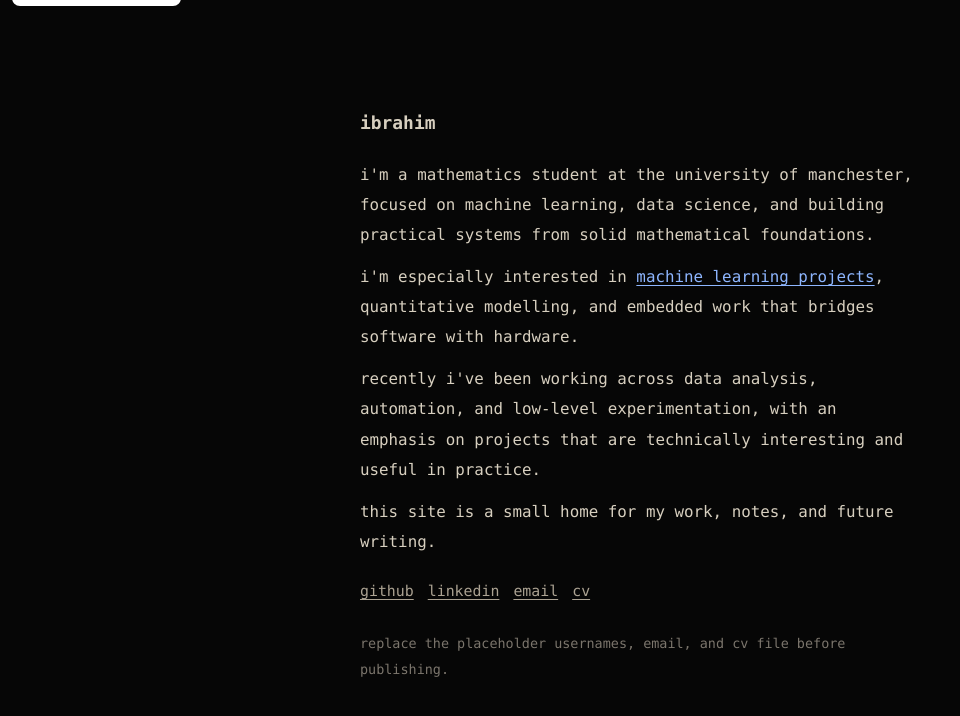
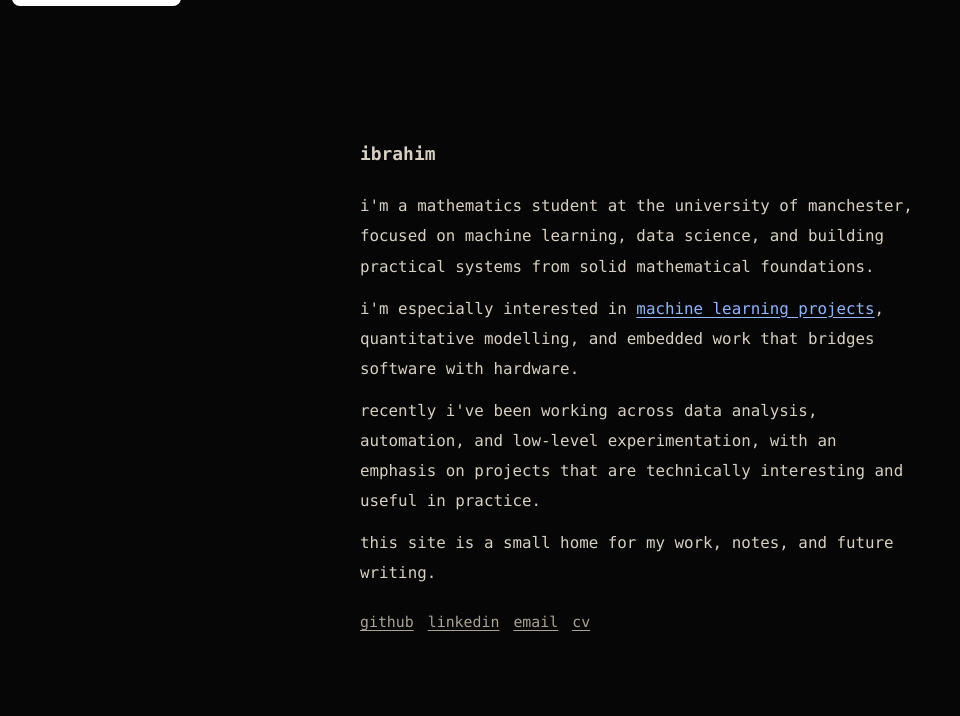
Before and after one commit to Ibrahim-Kashif/portfolio, a plain HTML site: page index.html in a window 1280 px wide. Shown: the whole page, without its empty margins (0-960 px from the left). Drawn offline with Linux system fonts and the light colour scheme.

Commit message:
Update index.html

```diff
--- a/index.html
+++ b/index.html
@@ -111,7 +111,7 @@
         <a href="./cv.pdf" target="_blank" rel="noopener noreferrer">cv</a>
       </nav>
 
-      <p class="foot">replace the placeholder usernames, email, and cv file before publishing.</p>
+      <p class="foot"></p>
     </main>
   </div>
 </body>
```
